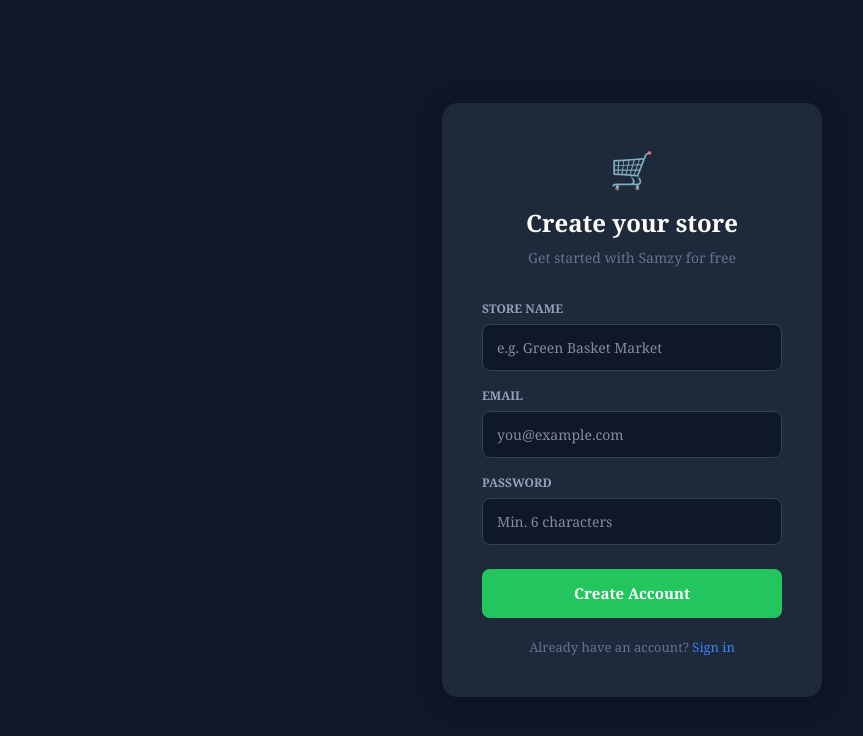
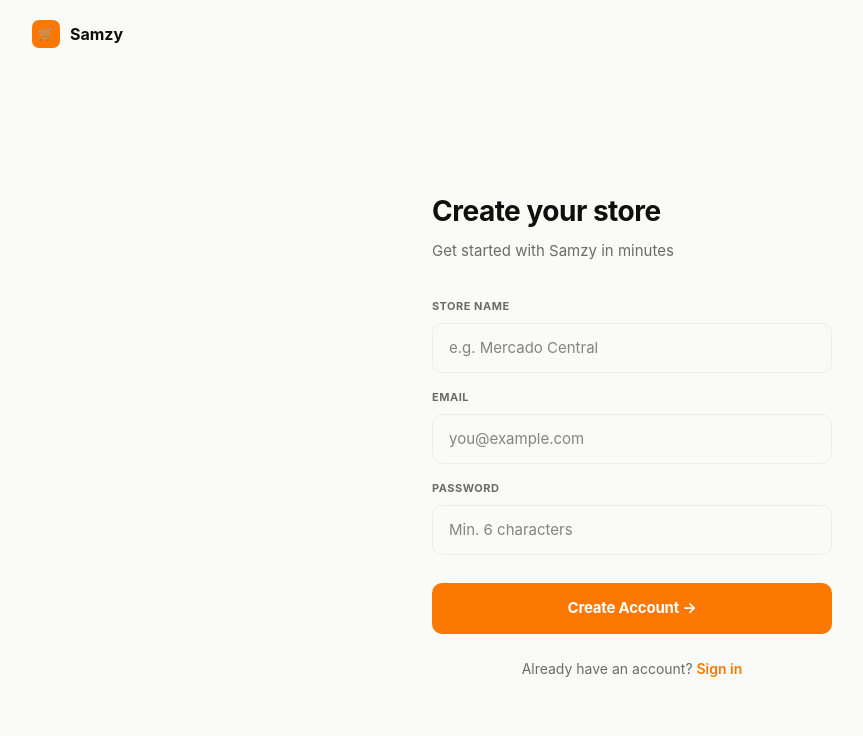
Before and after one commit to SamzyBusinessOperator/SAMZY, a Next.js app in the folder samzy-app/: page /signup in a window 1280 px wide. Shown: the top 736 px of the page, without its empty margins (8-871 px from the left). Built offline with nearby package versions, Linux system fonts and the light colour scheme.

Commit message:
premium login and signup redesign

```diff
--- a/samzy-app/app/login/page.tsx
+++ b/samzy-app/app/login/page.tsx
@@ -1,6 +1,12 @@
 "use client";
 import { useState } from "react";
 import { supabase } from "../../lib/supabase";
+
+const ORANGE = "#FC7800";
+const BLACK = "#0f0f0f";
+const WARM_BG = "#FAFAF8";
+const BORDER = "#F0EEEB";
+const MUTED = "#6B6B6B";
 
 export default function Login() {
   const [email, setEmail] = useState("");
@@ -20,32 +26,61 @@
     setLoading(false);
   }
 
+  const inputStyle = {
+    width: "100%", padding: "13px 16px", borderRadius: 10,
+    border: "1px solid " + BORDER, fontSize: 15, outline: "none",
+    color: BLACK, background: WARM_BG, boxSizing: "border-box" as const,
+    fontFamily: "-apple-system, BlinkMacSystemFont, sans-serif",
+  };
+
   return (
-    <div style={{ minHeight: "100vh", background: "#0f172a", display: "flex", alignItems: "center", justifyContent: "center", fontFamily: "Georgia, serif" }}>
-      <div style={{ background: "#1e293b", borderRadius: 16, padding: 40, width: 380, boxShadow: "0 4px 24px rgba(0,0,0,0.3)" }}>
-        <div style={{ textAlign: "center", marginBottom: 32 }}>
-          <div style={{ fontSize: 36, marginBottom: 8 }}>🛒</div>
-          <h1 style={{ color: "#fff", fontSize: 24, fontWeight: 700, margin: 0 }}>Samzy</h1>
-          <p style={{ color: "#64748b", fontSize: 14, marginTop: 6 }}>Sign in to your store</p>
+    <div style={{ minHeight: "100vh", background: WARM_BG, display: "flex", flexDirection: "column", fontFamily: "-apple-system, BlinkMacSystemFont, 'SF Pro Display', sans-serif" }}>
+
+      {/* Top bar */}
+      <div style={{ padding: "20px 40px", display: "flex", alignItems: "center", gap: 10 }}>
+        <div style={{ width: 28, height: 28, background: ORANGE, borderRadius: 7, display: "flex", alignItems: "center", justifyContent: "center", fontSize: 13 }}>🛒</div>
+        <span style={{ color: BLACK, fontWeight: 700, fontSize: 16 }}>Samzy</span>
+      </div>
+
+      {/* Center */}
+      <div style={{ flex: 1, display: "flex", alignItems: "center", justifyContent: "center", padding: 24 }}>
+        <div style={{ width: "100%", maxWidth: 400 }}>
+
+          <div style={{ marginBottom: 36 }}>
+            <h1 style={{ fontSize: 28, fontWeight: 700, color: BLACK, margin: 0, letterSpacing: -0.5 }}>Welcome back</h1>
+            <p style={{ color: MUTED, fontSize: 15, marginTop: 8 }}>Sign in to your store dashboard</p>
+          </div>
+
+          {error && (
+            <div style={{ background: "#fef2f2", color: "#dc2626", padding: "12px 16px", borderRadius: 10, marginBottom: 20, fontSize: 14, borderLeft: "3px solid #dc2626" }}>
+              {error}
+            </div>
+          )}
+
+          <div style={{ marginBottom: 16 }}>
+            <label style={{ color: MUTED, fontSize: 11, fontWeight: 700, display: "block", marginBottom: 8, textTransform: "uppercase" as const, letterSpacing: 0.5 }}>Email</label>
+            <input value={email} onChange={e => setEmail(e.target.value)} type="email" placeholder="you@example.com" style={inputStyle} />
+          </div>
+
+          <div style={{ marginBottom: 28 }}>
+            <label style={{ color: MUTED, fontSize: 11, fontWeight: 700, display: "block", marginBottom: 8, textTransform: "uppercase" as const, letterSpacing: 0.5 }}>Password</label>
+            <input value={password} onChange={e => setPassword(e.target.value)} onKeyDown={e => e.key === "Enter" && handleLogin()} type="password" placeholder="••••••••" style={inputStyle} />
+          </div>
+
+          <button onClick={handleLogin} disabled={loading} style={{
+            width: "100%", padding: "14px", borderRadius: 10,
+            background: loading ? MUTED : ORANGE, border: "none",
+            color: "#fff", fontWeight: 700, fontSize: 15,
+            cursor: loading ? "not-allowed" : "pointer", letterSpacing: -0.2,
+          }}>
+            {loading ? "Signing in..." : "Sign In →"}
+          </button>
+
+          <p style={{ textAlign: "center", color: MUTED, fontSize: 14, marginTop: 24 }}>
+            No account?{" "}
+            <a href="/signup" style={{ color: ORANGE, textDecoration: "none", fontWeight: 600 }}>Create one</a>
+          </p>
         </div>
-        {error && <div style={{ background: "#fef2f2", color: "#ef4444", padding: "10px 14px", borderRadius: 8, fontSize: 13, marginBottom: 16 }}>{error}</div>}
-        <div style={{ marginBottom: 16 }}>
-          <label style={{ color: "#94a3b8", fontSize: 12, fontWeight: 600, display: "block", marginBottom: 6 }}>EMAIL</label>
-          <input value={email} onChange={e => setEmail(e.target.value)} type="email" placeholder="you@example.com"
-            style={{ width: "100%", padding: "12px 14px", borderRadius: 8, border: "1px solid #334155", background: "#0f172a", color: "#fff", fontSize: 14, outline: "none", boxSizing: "border-box" }} />
-        </div>
-        <div style={{ marginBottom: 24 }}>
-          <label style={{ color: "#94a3b8", fontSize: 12, fontWeight: 600, display: "block", marginBottom: 6 }}>PASSWORD</label>
-          <input value={password} onChange={e => setPassword(e.target.value)} type="password" placeholder="Min. 6 characters"
-            style={{ width: "100%", padding: "12px 14px", borderRadius: 8, border: "1px solid #334155", background: "#0f172a", color: "#fff", fontSize: 14, outline: "none", boxSizing: "border-box" }} />
-        </div>
-        <button onClick={handleLogin} disabled={loading}
-          style={{ width: "100%", padding: "13px", borderRadius: 8, background: "#3b82f6", border: "none", color: "#fff", fontWeight: 700, fontSize: 15, cursor: loading ? "not-allowed" : "pointer" }}>
-          {loading ? "Signing in..." : "Sign In"}
-        </button>
-        <p style={{ textAlign: "center", color: "#64748b", fontSize: 13, marginTop: 20 }}>
-          No account? <a href="/signup" style={{ color: "#3b82f6", textDecoration: "none" }}>Create one</a>
-        </p>
       </div>
     </div>
   );
--- a/samzy-app/app/signup/page.tsx
+++ b/samzy-app/app/signup/page.tsx
@@ -1,6 +1,12 @@
 "use client";
 import { useState } from "react";
 import { supabase } from "../../lib/supabase";
+
+const ORANGE = "#FC7800";
+const BLACK = "#0f0f0f";
+const WARM_BG = "#FAFAF8";
+const BORDER = "#F0EEEB";
+const MUTED = "#6B6B6B";
 
 export default function Signup() {
   const [storeName, setStoreName] = useState("");
@@ -11,19 +17,12 @@
   const [success, setSuccess] = useState(false);
 
   async function handleSignup() {
-    if (!storeName || !email || !password) {
-      setError("Please fill in all fields.");
-      return;
-    }
-    if (password.length < 6) {
-      setError("Password must be at least 6 characters.");
-      return;
-    }
+    if (!storeName || !email || !password) { setError("Please fill in all fields."); return; }
+    if (password.length < 6) { setError("Password must be at least 6 characters."); return; }
     setLoading(true);
     setError("");
-    const { data, error } = await supabase.auth.signUp({
-      email,
-      password,
+    const { error } = await supabase.auth.signUp({
+      email, password,
       options: { data: { store_name: storeName } },
     });
     if (error) {
@@ -35,50 +34,63 @@
     setLoading(false);
   }
 
-  if (success) {
-    return (
-      <div style={{ minHeight: "100vh", background: "#0f172a", display: "flex", alignItems: "center", justifyContent: "center", fontFamily: "Georgia, serif" }}>
-        <div style={{ background: "#1e293b", borderRadius: 16, padding: 40, width: 380, textAlign: "center" }}>
-          <div style={{ fontSize: 48, marginBottom: 16 }}>🎉</div>
-          <h2 style={{ color: "#fff", fontSize: 20, fontWeight: 700 }}>Welcome to Samzy!</h2>
-          <p style={{ color: "#64748b", fontSize: 14, marginTop: 8 }}>Check your email to confirm your account, then sign in.</p>
-          <a href="/onboarding" style={{ display: "block", marginTop: 24, padding: "13px", borderRadius: 8, background: "#3b82f6", color: "#fff", fontWeight: 700, fontSize: 15, textDecoration: "none" }}>Start Your Setup →</a>
-        </div>
+  const inputStyle = {
+    width: "100%", padding: "13px 16px", borderRadius: 10,
+    border: "1px solid " + BORDER, fontSize: 15, outline: "none",
+    color: BLACK, background: WARM_BG, boxSizing: "border-box" as const,
+    fontFamily: "-apple-system, BlinkMacSystemFont, sans-serif",
+  };
+
+  if (success) return (
+    <div style={{ minHeight: "100vh", background: WARM_BG, display: "flex", alignItems: "center", justifyContent: "center", fontFamily: "-apple-system, BlinkMacSystemFont, sans-serif" }}>
+      <div style={{ textAlign: "center", maxWidth: 400, padding: 24 }}>
+        <div style={{ width: 64, height: 64, background: ORANGE, borderRadius: 16, display: "flex", alignItems: "center", justifyContent: "center", fontSize: 28, margin: "0 auto 24px" }}>🎉</div>
+        <h2 style={{ fontSize: 24, fontWeight: 700, color: BLACK, margin: "0 0 12px", letterSpacing: -0.5 }}>Welcome to Samzy!</h2>
+        <p style={{ color: MUTED, fontSize: 15, marginBottom: 32, lineHeight: 1.6 }}>Your account is ready. Click below to set up your store.</p>
+        <a href="/onboarding" style={{ display: "block", padding: "14px", borderRadius: 10, background: ORANGE, color: "#fff", fontWeight: 700, fontSize: 15, textDecoration: "none" }}>
+          Start Your Setup →
+        </a>
       </div>
-    );
-  }
+    </div>
+  );
 
   return (
-    <div style={{ minHeight: "100vh", background: "#0f172a", display: "flex", alignItems: "center", justifyContent: "center", fontFamily: "Georgia, serif" }}>
-      <div style={{ background: "#1e293b", borderRadius: 16, padding: 40, width: 380, boxShadow: "0 4px 24px rgba(0,0,0,0.3)" }}>
-        <div style={{ textAlign: "center", marginBottom: 32 }}>
-          <div style={{ fontSize: 36, marginBottom: 8 }}>🛒</div>
-          <h1 style={{ color: "#fff", fontSize: 24, fontWeight: 700, margin: 0 }}>Create your store</h1>
-          <p style={{ color: "#64748b", fontSize: 14, marginTop: 6 }}>Get started with Samzy for free</p>
+    <div style={{ minHeight: "100vh", background: WARM_BG, display: "flex", flexDirection: "column", fontFamily: "-apple-system, BlinkMacSystemFont, 'SF Pro Display', sans-serif" }}>
+      <div style={{ padding: "20px 40px", display: "flex", alignItems: "center", gap: 10 }}>
+        <div style={{ width: 28, height: 28, background: ORANGE, borderRadius: 7, display: "flex", alignItems: "center", justifyContent: "center", fontSize: 13 }}>🛒</div>
+        <span style={{ color: BLACK, fontWeight: 700, fontSize: 16 }}>Samzy</span>
+      </div>
+      <div style={{ flex: 1, display: "flex", alignItems: "center", justifyContent: "center", padding: 24 }}>
+        <div style={{ width: "100%", maxWidth: 400 }}>
+          <div style={{ marginBottom: 36 }}>
+            <h1 style={{ fontSize: 28, fontWeight: 700, color: BLACK, margin: 0, letterSpacing: -0.5 }}>Create your store</h1>
+            <p style={{ color: MUTED, fontSize: 15, marginTop: 8 }}>Get started with Samzy in minutes</p>
+          </div>
+          {error && (
+            <div style={{ background: "#fef2f2", color: "#dc2626", padding: "12px 16px", borderRadius: 10, marginBottom: 20, fontSize: 14, borderLeft: "3px solid #dc2626" }}>
+              {error}
+            </div>
+          )}
+          <div style={{ marginBottom: 16 }}>
+            <label style={{ color: MUTED, fontSize: 11, fontWeight: 700, display: "block", marginBottom: 8, textTransform: "uppercase" as const, letterSpacing: 0.5 }}>Store Name</label>
+            <input value={storeName} onChange={e => setStoreName(e.target.value)} placeholder="e.g. Mercado Central" style={inputStyle} />
+          </div>
+          <div style={{ marginBottom: 16 }}>
+            <label style={{ color: MUTED, fontSize: 11, fontWeight: 700, display: "block", marginBottom: 8, textTransform: "uppercase" as const, letterSpacing: 0.5 }}>Email</label>
+            <input value={email} onChange={e => setEmail(e.target.value)} type="email" placeholder="you@example.com" style={inputStyle} />
+          </div>
+          <div style={{ marginBottom: 28 }}>
+            <label style={{ color: MUTED, fontSize: 11, fontWeight: 700, display: "block", marginBottom: 8, textTransform: "uppercase" as const, letterSpacing: 0.5 }}>Password</label>
+            <input value={password} onChange={e => setPassword(e.target.value)} onKeyDown={e => e.key === "Enter" && handleSignup()} type="password" placeholder="Min. 6 characters" style={inputStyle} />
+          </div>
+          <button onClick={handleSignup} disabled={loading} style={{ width: "100%", padding: "14px", borderRadius: 10, background: loading ? MUTED : ORANGE, border: "none", color: "#fff", fontWeight: 700, fontSize: 15, cursor: loading ? "not-allowed" : "pointer", letterSpacing: -0.2 }}>
+            {loading ? "Creating account..." : "Create Account →"}
+          </button>
+          <p style={{ textAlign: "center", color: MUTED, fontSize: 14, marginTop: 24 }}>
+            Already have an account?{" "}
+            <a href="/login" style={{ color: ORANGE, textDecoration: "none", fontWeight: 600 }}>Sign in</a>
+          </p>
         </div>
-        {error && <div style={{ background: "#fef2f2", color: "#ef4444", padding: "10px 14px", borderRadius: 8, fontSize: 13, marginBottom: 16 }}>{error}</div>}
-        <div style={{ marginBottom: 16 }}>
-          <label style={{ color: "#94a3b8", fontSize: 12, fontWeight: 600, display: "block", marginBottom: 6 }}>STORE NAME</label>
-          <input value={storeName} onChange={e => setStoreName(e.target.value)} type="text" placeholder="e.g. Green Basket Market"
-            style={{ width: "100%", padding: "12px 14px", borderRadius: 8, border: "1px solid #334155", background: "#0f172a", color: "#fff", fontSize: 14, outline: "none", boxSizing: "border-box" }} />
-        </div>
-        <div style={{ marginBottom: 16 }}>
-          <label style={{ color: "#94a3b8", fontSize: 12, fontWeight: 600, display: "block", marginBottom: 6 }}>EMAIL</label>
-          <input value={email} onChange={e => setEmail(e.target.value)} type="email" placeholder="you@example.com"
-            style={{ width: "100%", padding: "12px 14px", borderRadius: 8, border: "1px solid #334155", background: "#0f172a", color: "#fff", fontSize: 14, outline: "none", boxSizing: "border-box" }} />
-        </div>
-        <div style={{ marginBottom: 24 }}>
-          <label style={{ color: "#94a3b8", fontSize: 12, fontWeight: 600, display: "block", marginBottom: 6 }}>PASSWORD</label>
-          <input value={password} onChange={e => setPassword(e.target.value)} type="password" placeholder="Min. 6 characters"
-            style={{ width: "100%", padding: "12px 14px", borderRadius: 8, border: "1px solid #334155", background: "#0f172a", color: "#fff", fontSize: 14, outline: "none", boxSizing: "border-box" }} />
-        </div>
-        <button onClick={handleSignup} disabled={loading}
-          style={{ width: "100%", padding: "13px", borderRadius: 8, background: "#22c55e", border: "none", color: "#fff", fontWeight: 700, fontSize: 15, cursor: loading ? "not-allowed" : "pointer" }}>
-          {loading ? "Creating account..." : "Create Account"}
-        </button>
-        <p style={{ textAlign: "center", color: "#64748b", fontSize: 13, marginTop: 20 }}>
-          Already have an account? <a href="/login" style={{ color: "#3b82f6", textDecoration: "none" }}>Sign in</a>
-        </p>
       </div>
     </div>
   );
```
